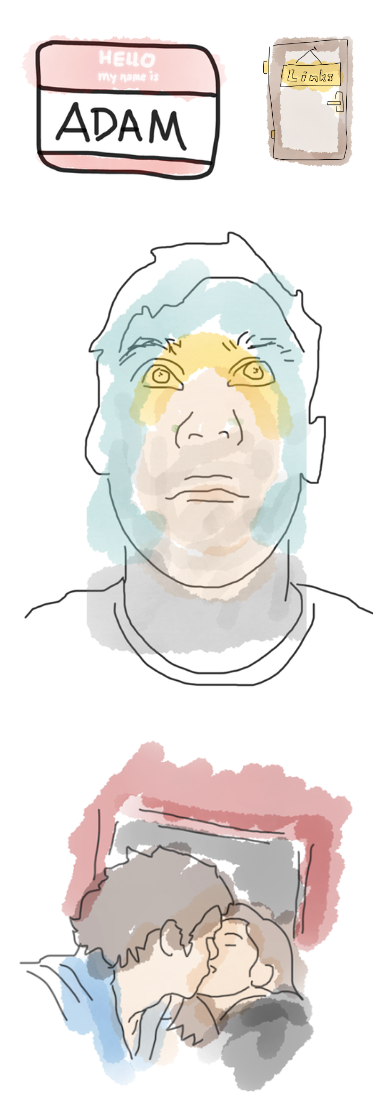
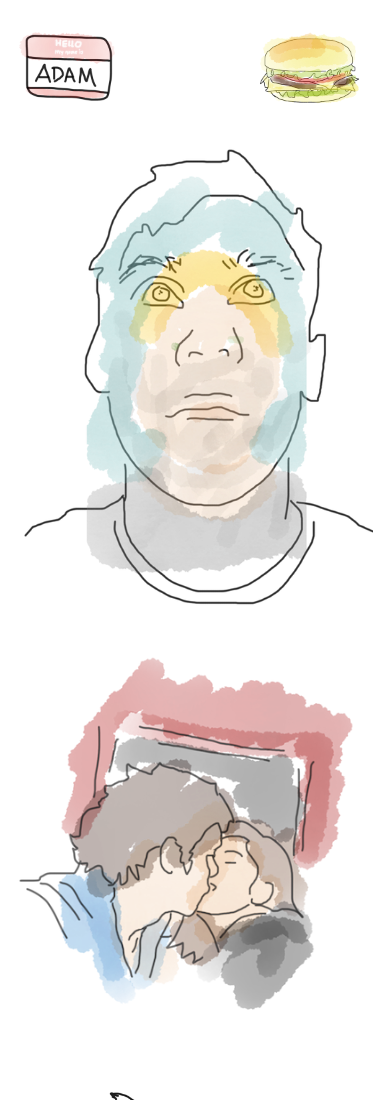
Before and after one commit to adamwatters/homepage, a Gatsby site: page / in a window 390 px wide. Shown: the top 1100 px of the page. Built offline with nearby package versions, Linux system fonts and the light colour scheme; Gatsby itself is replaced by a stand-in of ours.

Commit message:
added hamburger

```diff
--- a/src/pages/index.css
+++ b/src/pages/index.css
@@ -13,6 +13,6 @@
 @media only screen and (max-width: 900px) {
   .nametag-image {
     align-self: start;
-    width: 60%;
+    width: 100px;
   }
 }
--- a/src/pages/index.js
+++ b/src/pages/index.js
@@ -7,7 +7,7 @@ import girlanddog from '../images/girlanddog.png'
 import joe from '../images/joepearl.png'
 import me from '../images/me.png'
 import kiss from '../images/kissing.png'
-import links from '../images/links.png'
+import hamburger from '../images/hamburger.png'
 import { Link } from 'gatsby'
 import './index.css'
 
@@ -15,7 +15,7 @@ const IndexPage = () => (
   <Layout>
     <Link to="/links">
       {' '}
-      <img className="links-image" src={links} alt="links" />
+      <img className="links-image" src={hamburger} alt="hamburger" />
     </Link>
     <img className="nametag-image" src={nametag} alt="adam watters" />
     <img src={me} alt="me" />
```
Also changed, not shown: src/images/hamburger.png (added).
